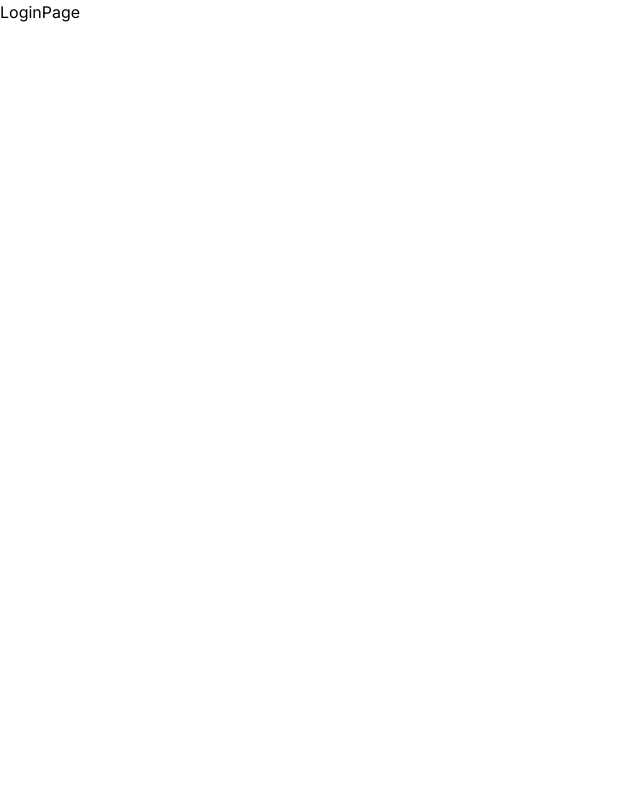
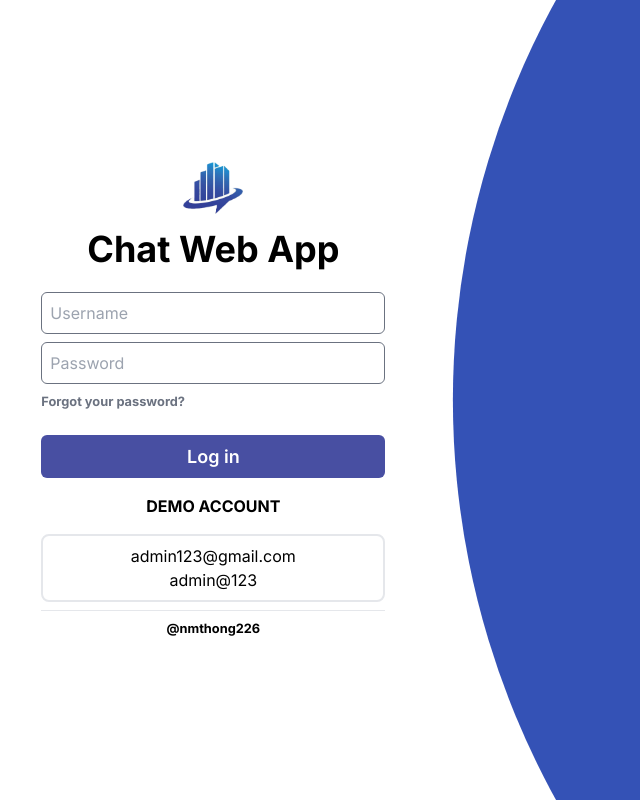
Before and after one commit to nmthong226/react-chat-app, a React (Vite) app: page /login in a window 1280 px wide. Shown: the whole page, without its empty margins (0-640 px from the left). Built offline with nearby package versions, Linux system fonts and the light colour scheme.

Commit message:
feat(login): apply user authentication

```diff
--- a/src/pages/LoginPage.tsx
+++ b/src/pages/LoginPage.tsx
@@ -1,7 +1,85 @@
-const LoginPage = () => {
+import { FC, useState } from "react";
+import { mainUser } from '../assets/constant';  // Assuming this is where your dummy data is
+import logo from '/logo.png';
+
+type LoginProps = {
+  onAuthenticated: (loginStatus: boolean, user: User) => void;
+};
+
+const Login: FC<LoginProps> = ({ onAuthenticated }) => {
+  const [username, setUsername] = useState("");
+  const [password, setPassword] = useState("");
+  const [message, setMessage] = useState("");
+
+  const login = async () => {
+    // Check if fields are filled
+    if (!username || !password) {
+      setMessage('Please enter both username and password');
+      return;
+    }
+
+    // Hardcoded credentials
+    const validUsername = 'admin123@gmail.com';
+    const validPassword = 'admin@123';
+
+    // Verify credentials
+    if (username === validUsername && password === validPassword) {
+      const fetchedData = mainUser; // Fetch the dummy data (or user data)
+
+      // Call the parent function to pass user data
+      setTimeout(() => {
+        onAuthenticated(true, fetchedData);
+      }, 400);
+    } else {
+      setMessage('Invalid username or password');
+    }
+  };
+
   return (
-    <div>LoginPage</div>
-  )
-}
+    <div className="flex w-full h-screen justify-center items-center">
+      <div className="flex items-center justify-center w-full xlg:w-1/3">
+        <div className="flex flex-col w-96 bg-white mx-auto p-5">
+          <img src={logo} alt="logo" className="w-[60px] mx-auto mb-2" />
+          <div className="text-2xl sm:text-4xl font-bold mb-4 mx-auto">Chat Web App</div>
+          {message && <div className="text-center mb-4 p-2 bg-red-400 text-white rounded-lg">{message}</div>}
+          <input
+            type="text"
+            className="input-form mb-2 p-2 w-full border border-gray-500 rounded-md"
+            placeholder="Username"
+            value={username}
+            onChange={(e) => setUsername(e.target.value)}
+          />
+          <input
+            type="password"
+            className="input-form mb-2 p-2 w-full border border-gray-500 rounded-md"
+            placeholder="Password"
+            value={password}
+            onChange={(e) => setPassword(e.target.value)}
+          />
+          <p className="font-bold text-sm text-gray-500 mb-6">Forgot your password?</p>
 
-export default LoginPage
+          <button
+            onClick={login}
+            className="btn-block bg-[#484FA2] hover:bg-[#484FA2]/90 text-white text-lg font-semibold p-2 w-full rounded-md"
+          >
+            Log in
+          </button>
+          {/* Social Login Buttons */}
+          <span className="font-bold mx-auto my-4">DEMO ACCOUNT</span>
+          <div className="p-2 border-2 rounded-lg flex flex-col justify-center items-center hover:cursor-pointer hover:bg-gray-100" onClick={() => { setUsername('admin123@gmail.com'); setPassword('admin@123'); }}>
+            <p>admin123@gmail.com</p>
+            <p>admin@123</p>
+          </div>
+          <hr className="h-px my-2 bg-gray-200 border-0 dark:bg-gray-700" />
+          <span className="font-bold text-sm mx-auto hover:text-[#484FA2] hover:cursor-pointer">
+            <a href="https://github.com/nmthong226" target="_blank">@nmthong226</a>
+          </span>
+        </div>
+      </div>
+      <div className="max-xlg:hidden w-2/3 h-screen opacity-90 bg-blue-800" style={{ clipPath: "circle(100% at 100% 50%)" }}>
+      </div>
+    </div>
+  );
+};
+
+export default Login;
```
